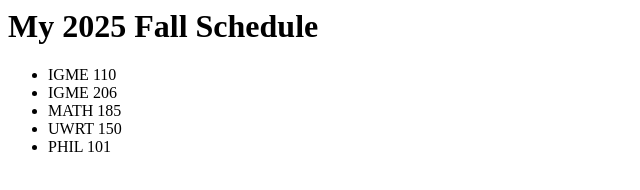
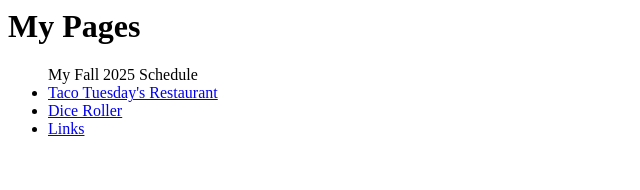
Before and after one commit to TanaiRIT/SirFredGitHubId.github.io, a plain HTML site: page index.html in a window 1280 px wide. Shown: the whole page, without its empty margins (0-640 px from the left). Drawn offline with Linux system fonts and the light colour scheme.

Commit message:
Update index.html

```diff
--- a/index.html
+++ b/index.html
@@ -5,13 +5,12 @@
   </head>
   <body>
     <!-- Everything "inside" the body tag shows up in the browser window -->
-    <h1>My 2025 Fall Schedule</h1>
+    <h1>My Pages</h1>
     <ul>
-      <li>IGME 110</li>
-      <li>IGME 206</li>
-      <li>MATH 185</li>
-      <li>UWRT 150</li>
-      <li>PHIL 101</li>
+      <li<a href="minimal.html" target=”_blank” >My Fall 2025 Schedule</a></li>
+      <li><a href="tacos.html" target=”_blank” >Taco Tuesday's Restaurant</a></li>
+      <li><a href="dice-roller.html" target=”_blank” >Dice Roller</a></li>
+      <li><a href="links.html" target="_blank">Links</a></li>
     </ul>
   </body>
 </html>
```
